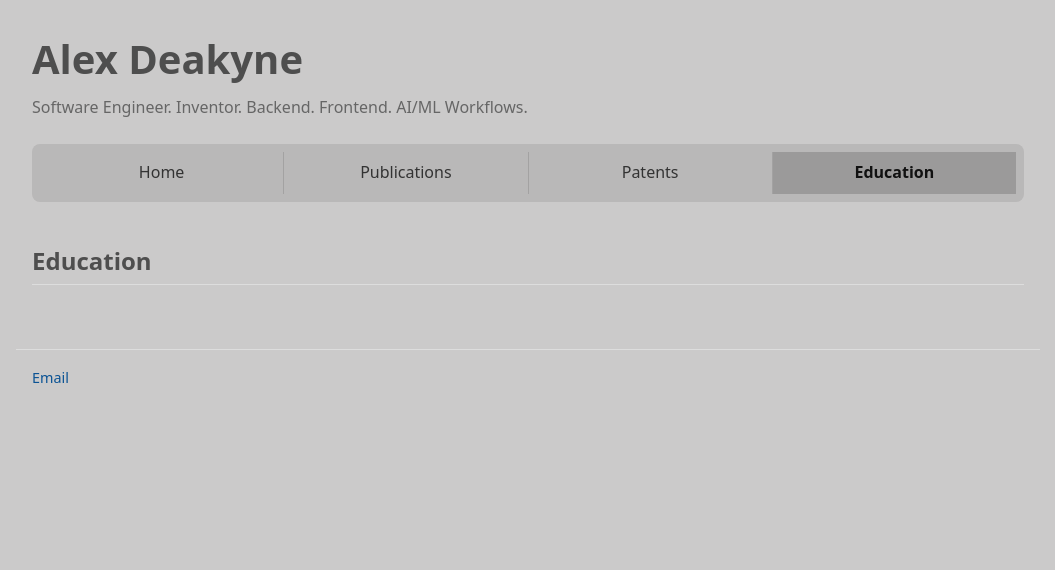
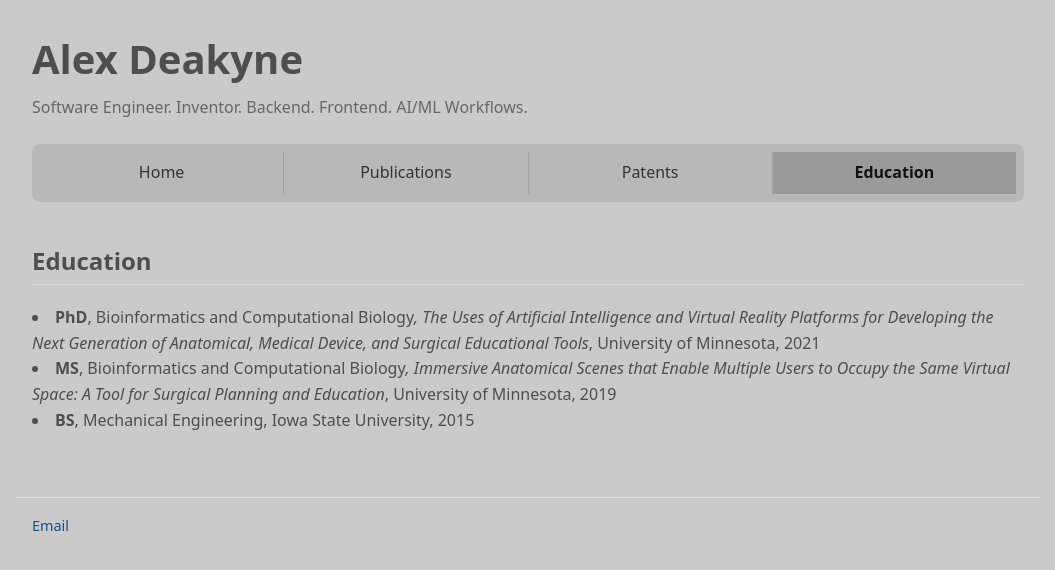
Before and after one commit to adeakyne/alexdeakyne-dev, a React (Vite) app: page /education in a window 1280 px wide. Shown: the top 570 px of the page, without its empty margins (112-1167 px from the left). Built offline with nearby package versions, Linux system fonts and the light colour scheme.

Commit message:
update education

```diff
--- a/src/App.tsx
+++ b/src/App.tsx
@@ -5,7 +5,7 @@ import Patents from './components/Patents.tsx'
 import Publications from './components/Publications.tsx'
 import NotFound from './components/NotFound.tsx'
 import HomePage from './components/Home.tsx'
-import EducationGroup from './components/EducationGroup.tsx'
+import Education from './components/Education.tsx'
 
 
 // A component is just a function that returns JSX
@@ -18,7 +18,7 @@ function App() {
           <Route path="/" element={<HomePage />} />
           <Route path="/publications" element={<Publications />} />
           <Route path="/patents" element={<Patents />} />
-          <Route path="/education" element = {<EducationGroup heading={''} education={[]} />} />
+          <Route path="/education" element = {<Education />} />
           <Route path="*" element={<NotFound />} />
         </Routes>
       </main>
--- /dev/null
+++ b/src/components/Degree.tsx
@@ -0,0 +1,12 @@
+import type {EducationData} from "../data/education";
+
+function Degree(props: EducationData) {
+    return (
+        <li>
+            <strong>{props.degree}</strong>, {props.field}
+            <em>{props.thesis ? `, ${props.thesis}` : null}</em>, {""}
+            {props.university}, {props.year}
+        </li>
+    )}
+
+export default Degree
--- a/src/components/Education.tsx
+++ b/src/components/Education.tsx
@@ -1,12 +1,15 @@
-import type {EducationData} from "../data/education";
+import Degree from "./Degree";
+import { education } from "../data/education";
 
-function Degree(props: EducationData) {
+function Education() {
     return (
-        <li>
-            {props.degree}, {props.field},
-            {props.thesis ? `, ${props.thesis}` : null},
-            {props.university}, {props.university}, {props.year}
-        </li>
-    )}
+        <>
+            <h2>Education</h2>
+            {education.map(deg => (
+                <Degree key={deg.degree} {...deg} />
+            ))}
+        </>
+    )
+}
 
-export default Degree
+export default Education
--- a/src/components/EducationGroup.tsx
+++ /dev/null
@@ -1,26 +0,0 @@
-import Degree from "./Education";
-import type { EducationData } from "../data/education";
-
-type EducationGroupProps = {
-    heading: string
-    education: EducationData[]
-}
-
-function EducationGroup(props: EducationGroupProps) {
-    return(
-        <>
-        <h2>Education</h2>
-        {props.education.map(deg =>
-            <Degree
-            degree={deg.degree}
-            field={deg.field}
-            thesis={deg.thesis}
-            university={deg.university}
-            location={deg.location}
-            year={deg.year}
-            />
-        )}
-        </>
-    )
-}
-export default EducationGroup
```
